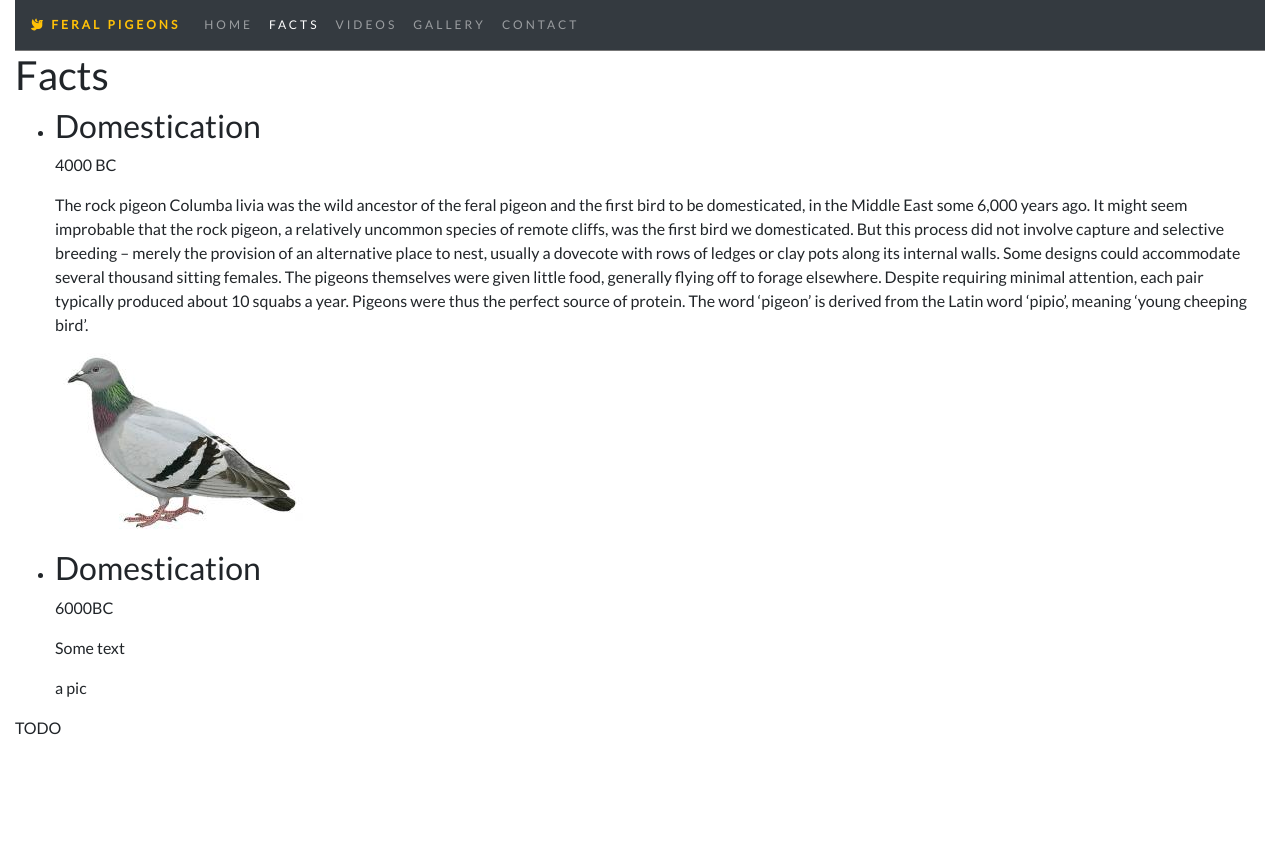
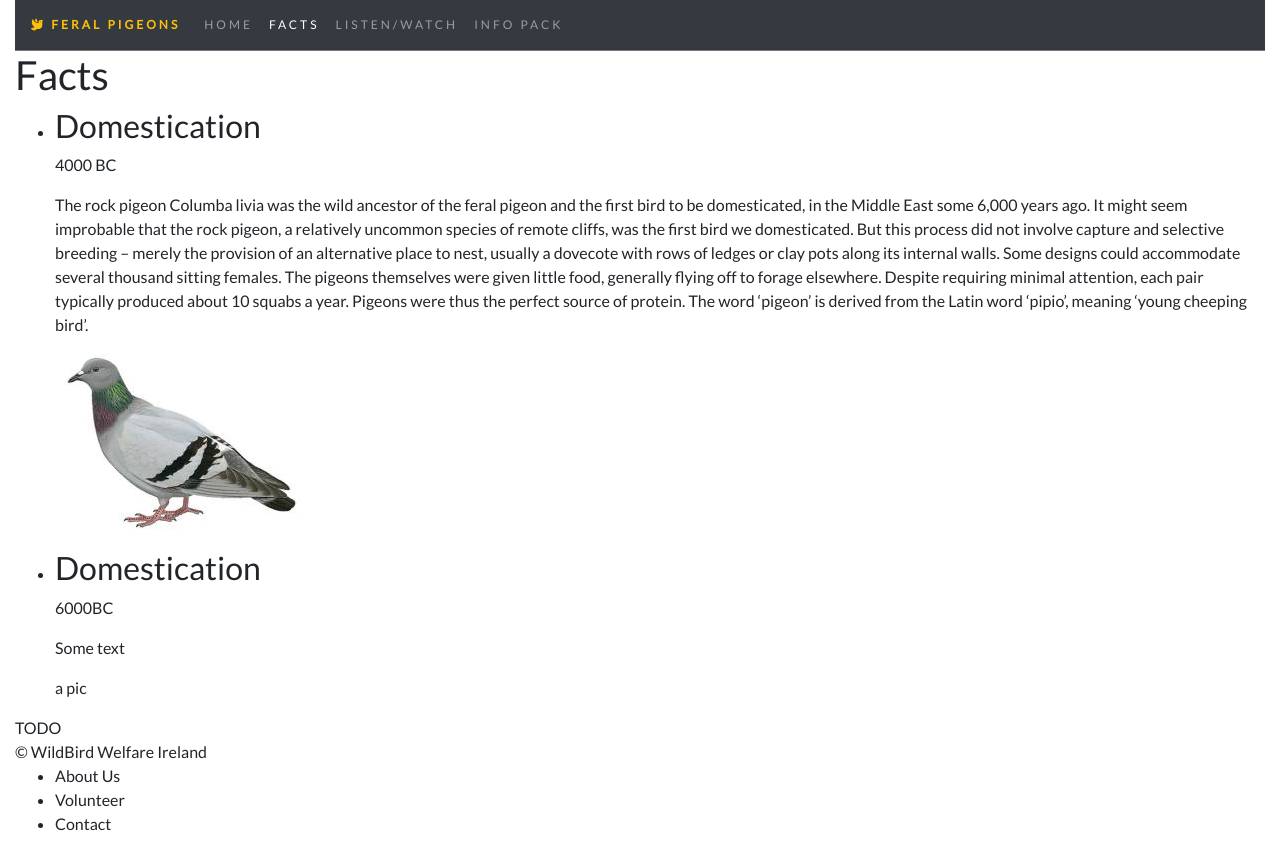
Before and after one commit to Code-Institute-Submissions/monkees-project-2, a plain HTML site: page facts.html in a window 1280 px wide. Before the commit the page ends 800 px from the top, so only its background shows below. Drawn offline with nearby package versions, Linux system fonts and the light colour scheme.

Commit message:
Change navigation

```diff
--- a/facts.html
+++ b/facts.html
@@ -52,10 +52,9 @@
                     <div class="collapse navbar-collapse" id="navbarSupportedContent">
                         <ul class="navbar-nav">
                             <li class="nav-item"><a class="nav-link" href="index.html">Home</a></li>
-                            <li class="nav-item"><a class="nav-link active" href="#">Facts</a></li>
-                            <li class="nav-item"><a class="nav-link" href="#">Videos</a></li>
-                            <li class="nav-item"><a class="nav-link" href="#">Gallery</a></li>
-                            <li class="nav-item"><a class="nav-link" href="#">Contact</a></li>
+                            <li class="nav-item"><a class="nav-link active" href="facts.html">Facts</a></li>
+                            <li class="nav-item"><a class="nav-link" href="#">Listen/Watch</a></li>
+                            <li class="nav-item"><a class="nav-link" href="#">Info Pack</a></li>
                         </ul>
                     </div>
                 </nav>
@@ -99,6 +98,16 @@
                 <div class="facts-articles">TODO</div>
             </div>
         </div>
+        <div class="row">
+            <div class="col">
+                <footer>&copy; WildBird Welfare Ireland</footer>
+                <ul>
+                    <li>About Us</li>
+                    <li>Volunteer</li>
+                    <li>Contact</li>
+                </ul>
+            </div>
+        </div>
     </div>
 </body>
 
```
Also changed, not shown: index.html (+13 -4 lines), 1 other file.
